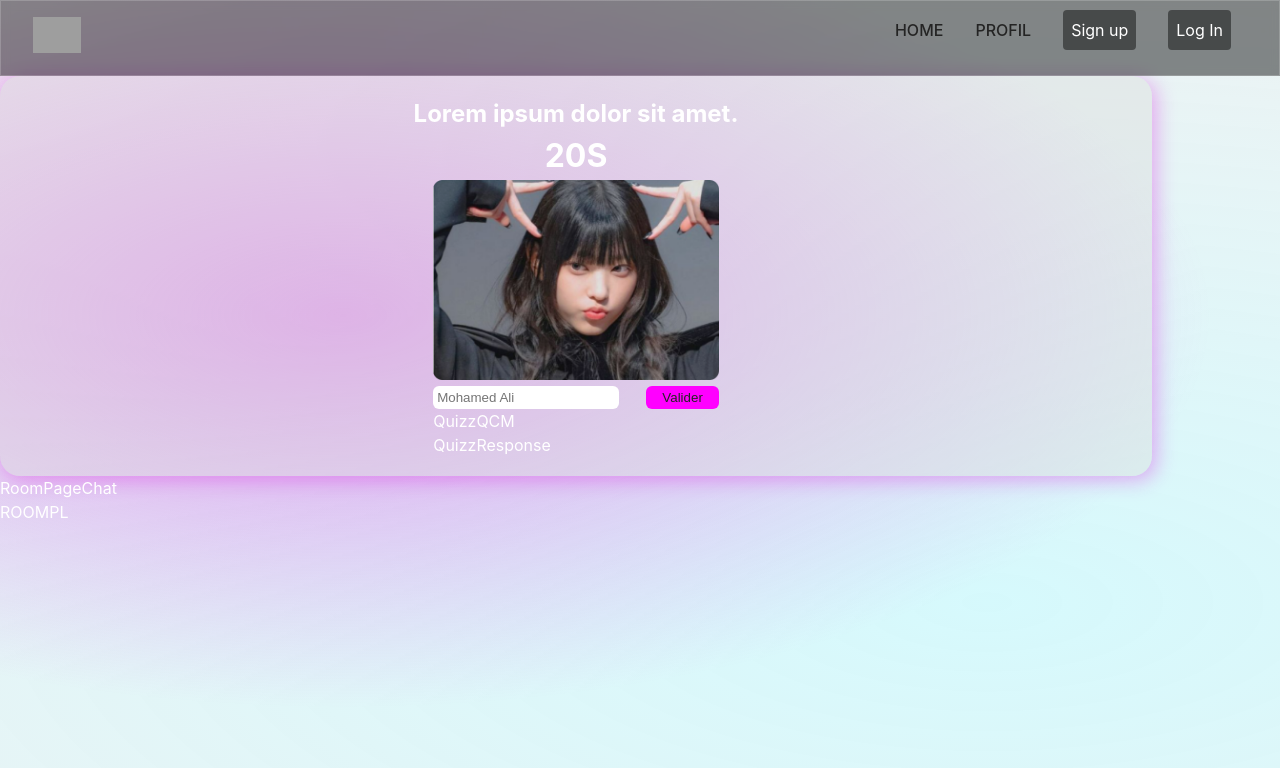
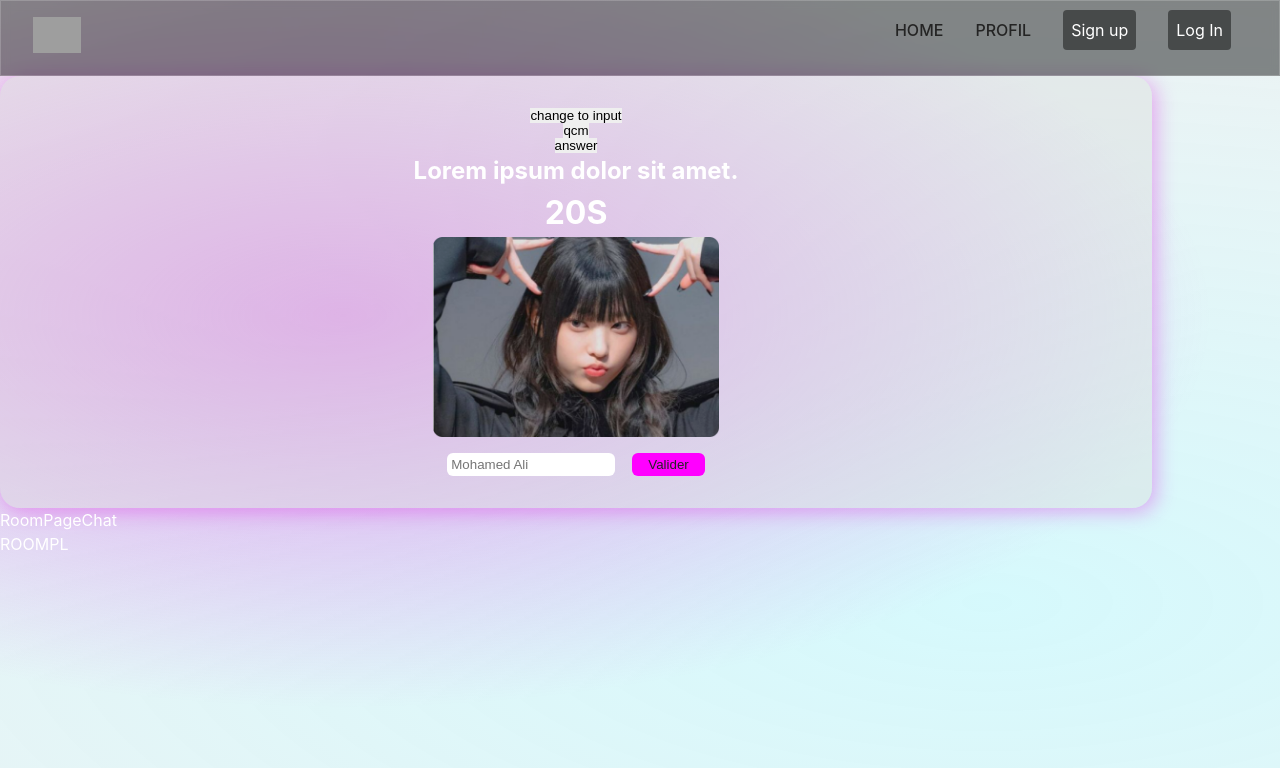
Before and after one commit to MoustaphaCamara/BeatTheBeat, a React (Vite) app: page /room in a window 1280 px wide. Shown: the top 768 px of the page. Built offline with nearby package versions, Linux system fonts and the light colour scheme; grey boxes are pictures that could not be loaded.

Commit message:
room page quizz

```diff
--- a/src/components/RoomPageQuizz/QuizzQCM.jsx
+++ b/src/components/RoomPageQuizz/QuizzQCM.jsx
@@ -1,11 +1,14 @@
-import React from 'react';
+import React from "react";
 
+const choices = ["Prop A", "Prop B", "Prop C", "Prop D"];
 const QuizzQCM = () => {
-    return (
-        <div>
-            QuizzQCM
-        </div>
-    );
+  return (
+    <div className="quizz_qcm">
+      {choices.map((choice) => (
+        <button className="choice">{choice}</button>
+      ))}
+    </div>
+  );
 };
 
 export default QuizzQCM;
--- a/src/components/RoomPageQuizz/QuizzResponse.jsx
+++ b/src/components/RoomPageQuizz/QuizzResponse.jsx
@@ -1,7 +1,15 @@
 import React from "react";
 
 const QuizzResponse = () => {
-  return <div>QuizzResponse</div>;
+  return (
+    <div>
+      <h3>Réponse :</h3>
+      <p>
+        Lorem, ipsum dolor sit amet consectetur adipisicing elit. Facere,
+        voluptatem?
+      </p>
+    </div>
+  );
 };
 
 export default QuizzResponse;
--- a/src/components/RoomPageQuizz/RoomPageQuizz.jsx
+++ b/src/components/RoomPageQuizz/RoomPageQuizz.jsx
@@ -2,16 +2,25 @@ import "./RoomPageQuizz.scss";
 import QuizzInput from "./QuizzInput";
 import QuizzQCM from "./QuizzQCM";
 import QuizzResponse from "./QuizzResponse";
+import { useState } from "react";
+
 const RoomPageQuizz = () => {
+  const [type, setType] = useState("input");
+
   return (
     <div className="quizz_container">
+      {/* temporaire pr check les rendus */}
+      <button onClick={() => setType("input")}>change to input</button>
+      <button onClick={() => setType("qcm")}>qcm</button>
+      <button onClick={() => setType("answer")}>answer</button>
+      {/* EO rendus */}
       <h2>Lorem ipsum dolor sit amet.</h2>
       <h3 className="quizz_timer">20s</h3>
-      <div>
+      <div className="quizz">
         <img src="src/assets/quizz_girl.png" alt="quizz_girl" />
-        <QuizzInput />
-        <QuizzQCM />
-        <QuizzResponse />
+        {(type == "input" && <QuizzInput />) ||
+          (type == "qcm" && <QuizzQCM />) ||
+          (type == "answer" && <QuizzResponse />)}
       </div>
     </div>
   );
--- a/src/components/RoomPageQuizz/RoomPageQuizz.scss
+++ b/src/components/RoomPageQuizz/RoomPageQuizz.scss
@@ -3,14 +3,18 @@
   justify-content: center;
   align-items: center;
   flex-direction: column;
-
   width: 90%;
-  height: 50vh;
-
+  height: fit-content;
   background: rgba(217, 217, 217, 0.4);
   box-shadow: 4px 4px 20px 0px rgba(221, 46, 229, 0.4);
-
   border-radius: 20px;
+  padding: 2rem 0;
+}
+.quizz {
+  display: flex;
+  flex-direction: column;
+  align-items: center;
+  gap: 16px;
 }
 .quizz_timer {
   color: white;
@@ -22,6 +26,7 @@
   height: 200px;
 }
 
+//--- QUIZZ INPUT COMPONENT ---//
 .quizz_input {
   display: flex;
   justify-content: space-between;
@@ -38,3 +43,23 @@
     border-radius: 6px;
   }
 }
+
+//--- QUIZZ QCM COMPONENT ---//
+.quizz_qcm {
+  display: grid;
+  grid-template-areas:
+    "a a "
+    "b b ";
+}
+.choice {
+  cursor: pointer;
+
+  width: 230px;
+  height: 74px;
+  flex-shrink: 0;
+
+  background: #000;
+  border-radius: 15px;
+  background: linear-gradient(96deg, #68406a 16.08%, #18848e 118.4%);
+}
+//--- QUIZZ RESPONSE COMPONENT ---//
```
